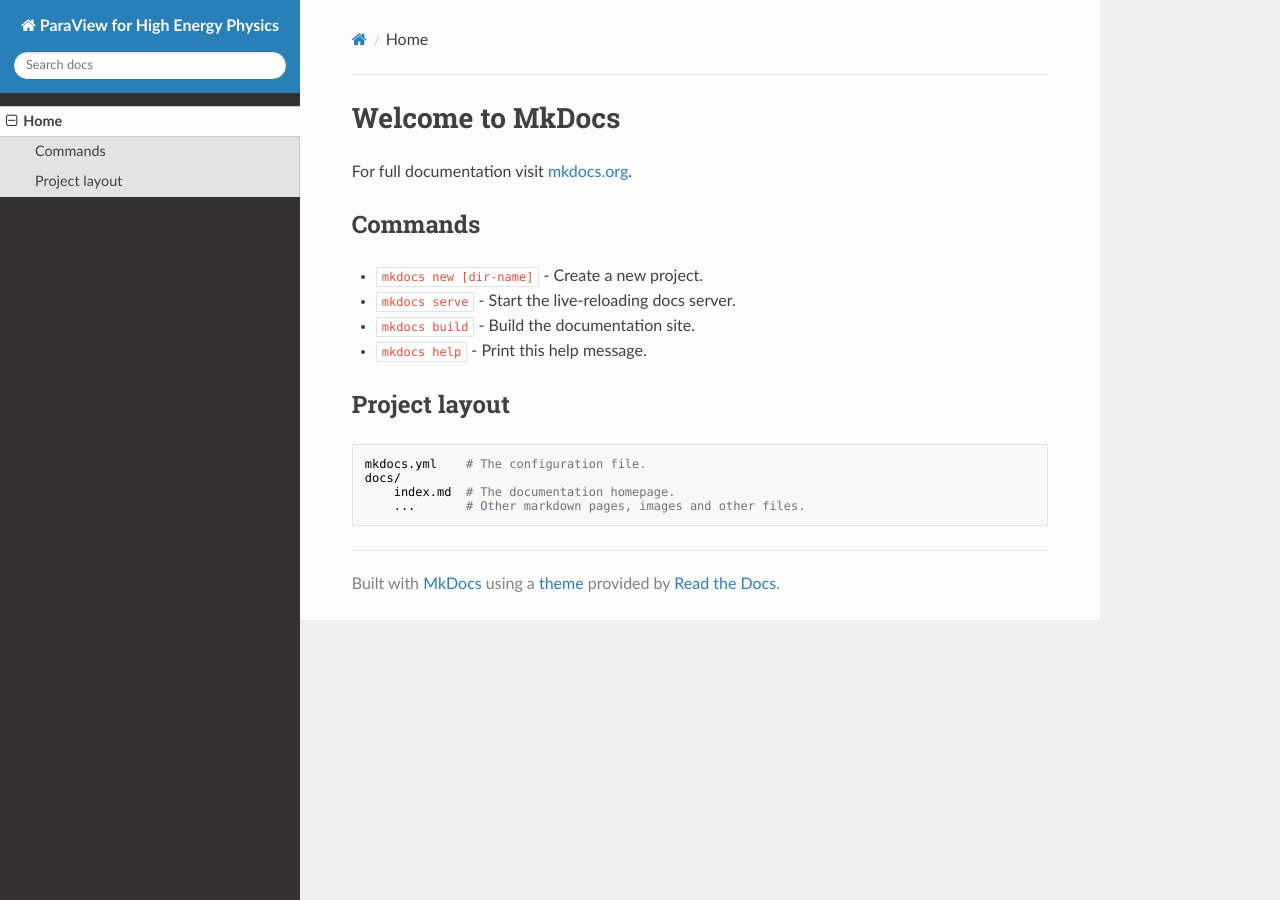
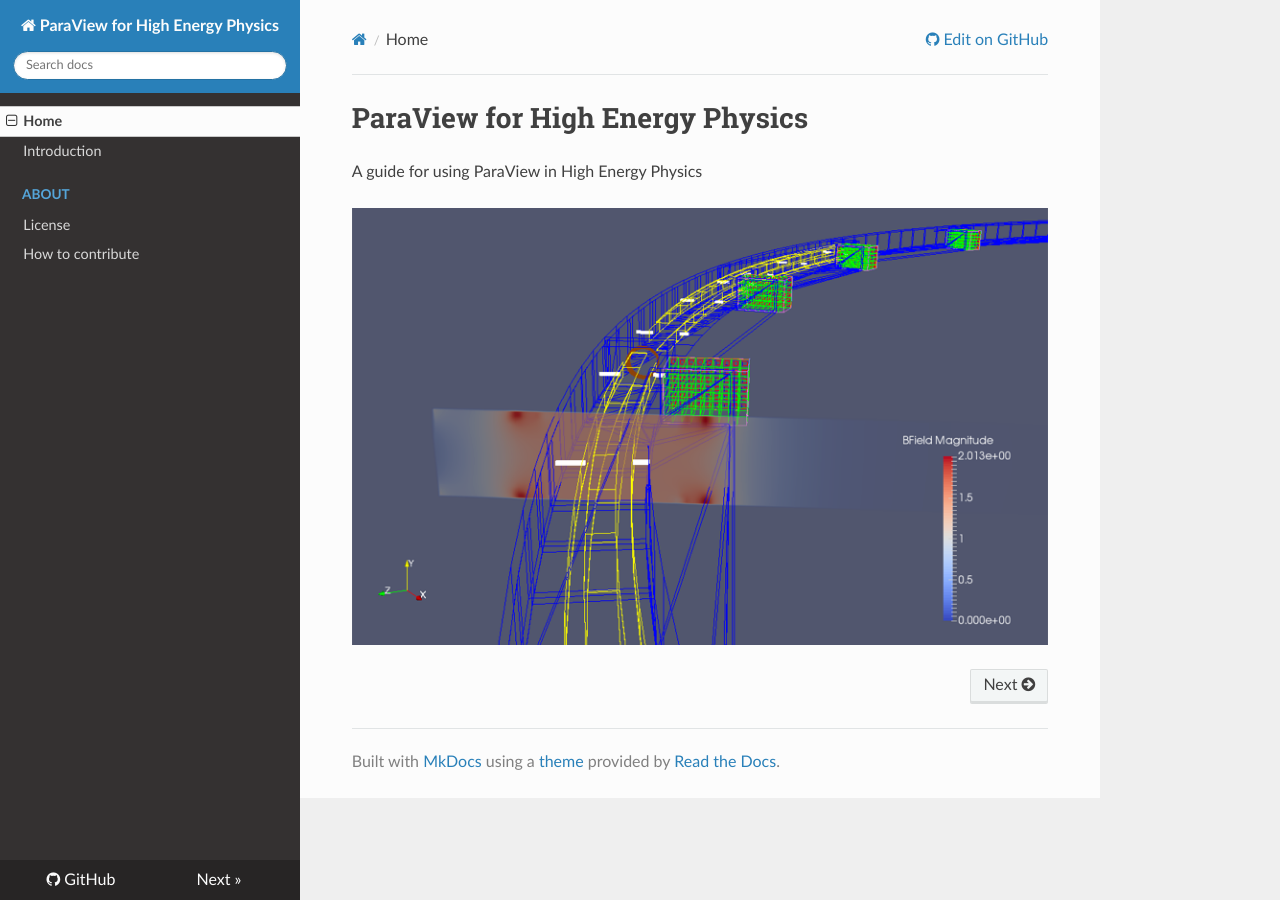
Before and after one commit to lyon-fnal/paraviewForHep, an MkDocs documentation site: the page built from docs/index.md, in a window 1280 px wide. Built offline with MkDocs 1.6.1, drawn with Linux system fonts in a browser that asks for light colours; nearby versions of some CDN libraries; old or Windows-style settings are respelled for this version of MkDocs.

Commit message:
Added part of the introduction

```diff
--- a/docs/index.md
+++ b/docs/index.md
@@ -1,17 +1,4 @@
-# Welcome to MkDocs
+# ParaView for High Energy Physics
+A guide for using ParaView in High Energy Physics
 
-For full documentation visit [mkdocs.org](http://mkdocs.org).
-
-## Commands
-
-* `mkdocs new [dir-name]` - Create a new project.
-* `mkdocs serve` - Start the live-reloading docs server.
-* `mkdocs build` - Build the documentation site.
-* `mkdocs help` - Print this help message.
-
-## Project layout
-
-    mkdocs.yml    # The configuration file.
-    docs/
-        index.md  # The documentation homepage.
-        ...       # Other markdown pages, images and other files.
+![frontpage](img/frontpage.png)
--- a/mkdocs.yml
+++ b/mkdocs.yml
@@ -1,4 +1,12 @@
 site_name: ParaView for High Energy Physics
+site_description: A guide for using ParaView in High Energy Physics
+site_url: http://lyon-fnal.github.io/paraviewForHep/
+repo_url: https://github.com/lyon-fnal/paraviewForHep
+repo_name: GitHub
+theme: readthedocs
 pages:
 - Home: 'index.md'
-theme: readthedocs
+- Introduction: intro/intro.md
+- About:
+   - License: about/license.md
+   - How to contribute: about/contributing.md
```
Also changed, not shown: docs/about/contributing.md (added, +1 -0 lines), docs/about/license.md (added, +1 -0 lines), docs/intro/intro.md (added, +46 -0 lines), docs/img/frontpage.png (added).
